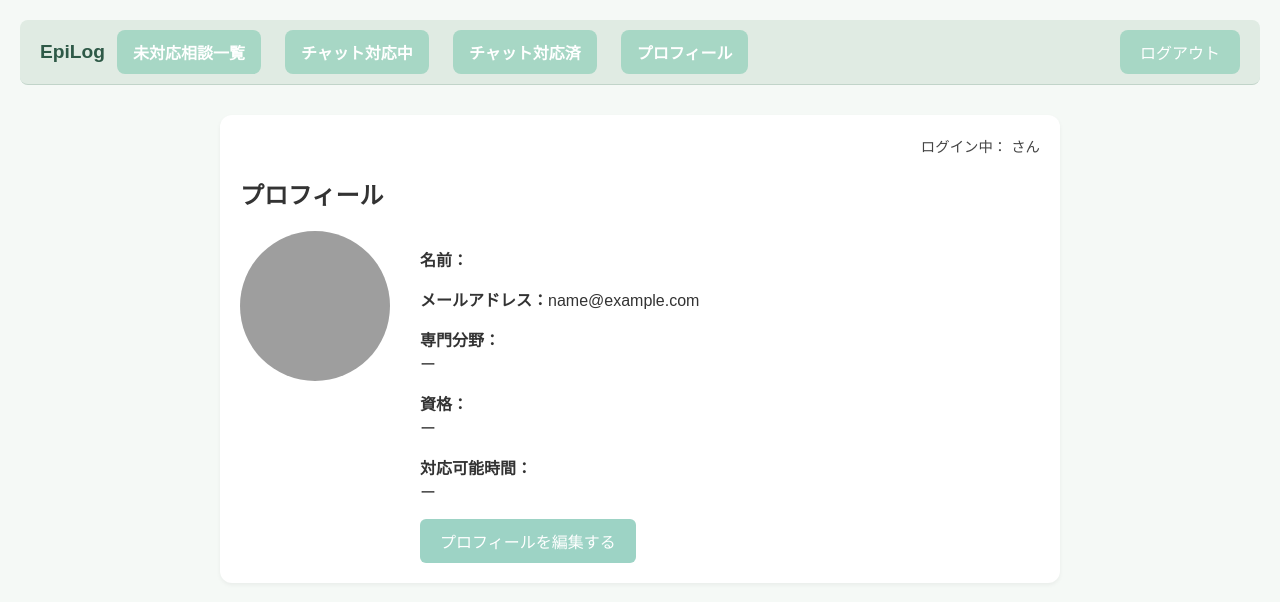
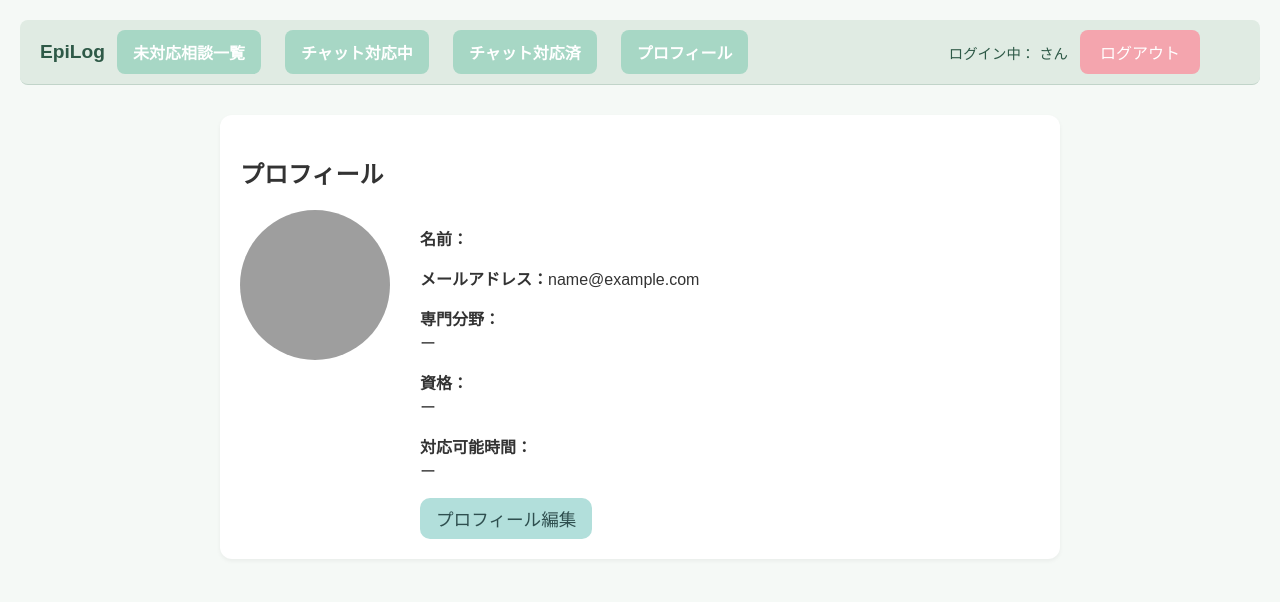
Before and after one commit to yui-mu/Epilog, a Django app: page /advisor/profile/ in a window 1280 px wide. Shown: the top 602 px of the page. Run offline with Django 5.2, Linux system fonts and the light colour scheme; the visitor is signed in with stand-in values (Sample User, id 1); grey boxes are pictures that could not be loaded.

Commit message:
アドバイザー画面も修正

```diff
--- a/epilog/Epilogapp/templates/advisor/advisor_base.html
+++ b/epilog/Epilogapp/templates/advisor/advisor_base.html
@@ -36,8 +36,8 @@
     }
 
     button {
-      background-color: #a7d7c5;
-      color: white;
+      background-color: #b2dfdb;
+      color: #2f4f4f;
       padding: 10px 20px;
       border: none;
       border-radius: 8px;
@@ -47,6 +47,40 @@
     }
 
     button:hover {
+      background-color: #86cbb0;
+    }
+
+    .btn-logout {
+      background-color: #f4a5ae;
+      color: white;
+      padding: 10px 20px;  /* 高さを確保！ */
+      margin-right: 40px;
+      border: none;
+      border-radius: 8px;
+      font-size: 1rem;
+      white-space: nowrap;
+      cursor: pointer;
+      transition: background-color 0.3s;
+    }
+    .btn-logout:hover {
+      background-color: #e98d96;
+    }
+
+
+    .btn-profile {
+      font-size: 1.1rem;
+      padding: 8px 16px;
+      background-color: #b2dfdb;
+      color: #2f4f4f;
+      border: none;
+      border-radius: 10px;
+      text-decoration: none;
+      display: inline-block;
+      cursor: pointer;
+      transition: background-color 0.3s;
+    }
+
+    .btn-profile:hover {
       background-color: #86cbb0;
     }
 
@@ -71,11 +105,16 @@
       <a href="{% url 'advisor_completed_chats' %}">チャット対応済</a>
       <a href="{% url 'advisor_profile' %}">プロフィール</a>
     </div>
-    <div>
-      <form method="post" action="{% url 'logout' %}" style="display:inline;">
-        {% csrf_token %}
-        <button type="submit">ログアウト</button>
-      </form>
+　　<div style="display: flex; align-items: center; gap: 12px; flex-shrink: 0;">
+          <span style="font-size: 0.9em; color: #2e5947; white-space: nowrap;">
+            ログイン中：<strong>{{ user.nickname }}</strong> さん
+          </span>
+          <form method="post" action="{% url 'logout' %}" style="display:inline;">
+            {% csrf_token %}
+            <button type="submit" class="btn-logout">
+              ログアウト
+            </button>
+          </form>
     </div>
   </nav>
 
--- a/epilog/Epilogapp/templates/advisor/completed_chats.html
+++ b/epilog/Epilogapp/templates/advisor/completed_chats.html
@@ -8,9 +8,8 @@
     <li style="margin-bottom: 10px;">
       {{ session.user.username }} さん（{{ session.ended_at|date:"Y-m-d H:i" }} 終了）
       <a href="{% url 'advisor_active_chats' %}?session_id={{ session.id }}"
-         style="background-color: #a7d7c5; color: white; padding: 6px 12px; border-radius: 6px;
-                text-decoration: none; font-size: 0.9rem; margin-left: 8px;">
-        詳細
+         style="margin-left: 8px;">
+        <button type="submit" class="btn">詳細</button>
       </a>
     </li>
   {% empty %}
--- a/epilog/Epilogapp/templates/advisor/edit_profile.html
+++ b/epilog/Epilogapp/templates/advisor/edit_profile.html
@@ -75,9 +75,7 @@
   </fieldset>
 
   <div style="text-align: center;">
-    <button type="submit" style="background-color: #a8d5c2; color: white; padding: 10px 20px; border: none; border-radius: 6px;">
-      保存する
-    </button>
+    <button type="submit" class="btn">保存する</button>
   </div>
 </form>
 {% endblock %}
--- a/epilog/Epilogapp/templates/advisor/profile.html
+++ b/epilog/Epilogapp/templates/advisor/profile.html
@@ -33,8 +33,8 @@
     <p><strong>資格：</strong><br>{{ user.certification|default:"ー" }}</p>
     <p><strong>対応可能時間：</strong><br>{{ user.available_time|default:"ー" }}</p>
 
-    <a href="{% url 'edit_advisor_profile' %}" style="display: inline-block; padding: 10px 20px; background-color: #9dd3c5; color: white; text-decoration: none; border-radius: 6px;">
-          プロフィールを編集する
+    <a href="{% url 'edit_advisor_profile' %}" class="btn-profile">
+          プロフィール編集
     </a>
   </div>
 </div>
--- a/epilog/Epilogapp/templates/base.html
+++ b/epilog/Epilogapp/templates/base.html
@@ -53,8 +53,8 @@
     }
 
     button, input[type="submit"] {
-      background-color: #b2dfdb;     /* やさしい青緑系（やや濃く） */
-      color: #2f4f4f;                /* ダークグレーで可読性UP */
+      background-color: #b2dfdb;
+      color: #2f4f4f;
       padding: 10px 20px;
       border: none;
       border-radius: 8px;
@@ -65,7 +65,7 @@
     }
 
     button:hover, input[type="submit"]:hover {
-      background-color: #80cbc4;     /* ホバー時に濃く */
+      background-color: #80cbc4;
     }
 
     .btn-profile {
--- a/epilog/Epilogapp/templates/base_advisor.html
+++ b/epilog/Epilogapp/templates/base_advisor.html
@@ -44,11 +44,7 @@
   {% endif %}
 
   <div class="container">
-    {% if user.is_authenticated %}
-      <p style="text-align: right; font-size: 0.9em; color: #444; margin: 0 0 10px;">
-        ログイン中：<strong>{{ user.nickname }}</strong> さん
-      </p>
-    {% endif %}
+
 
     {% block content %}
     <!-- 各ページの内容 -->
```
